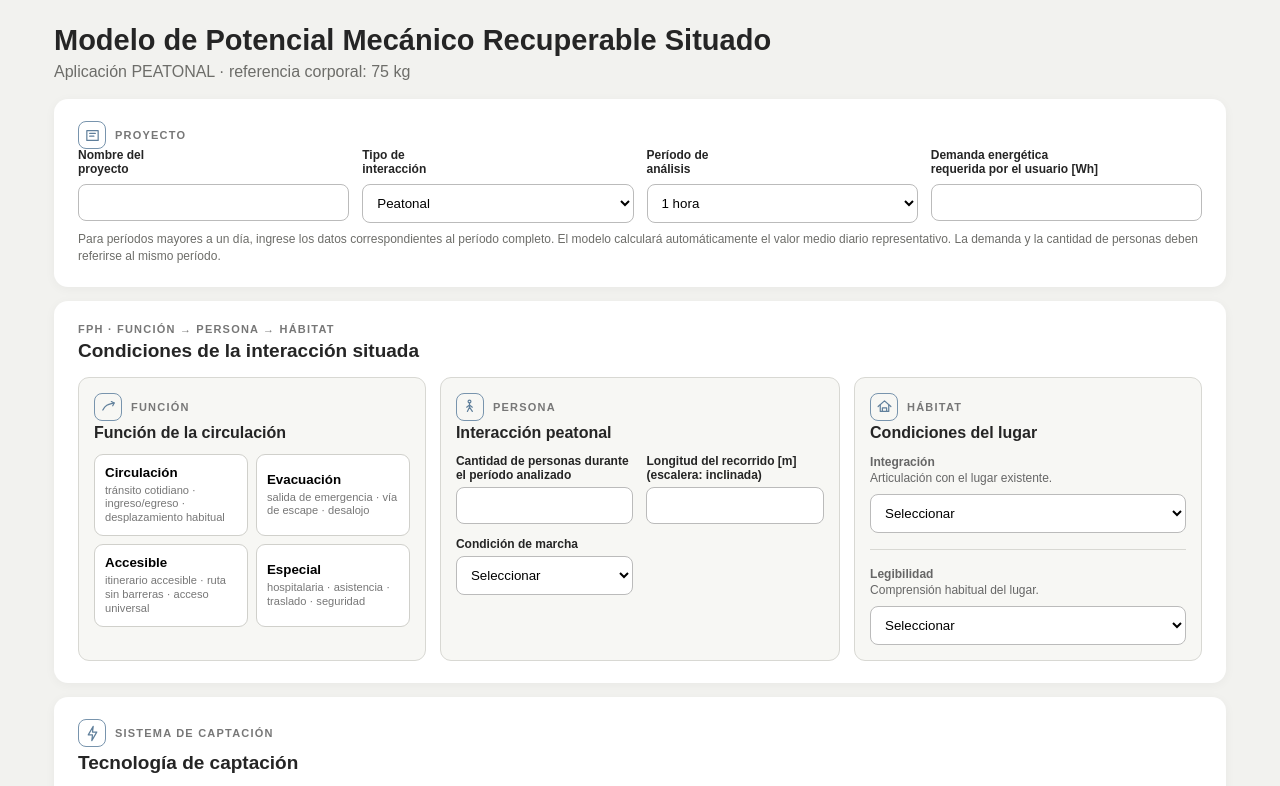
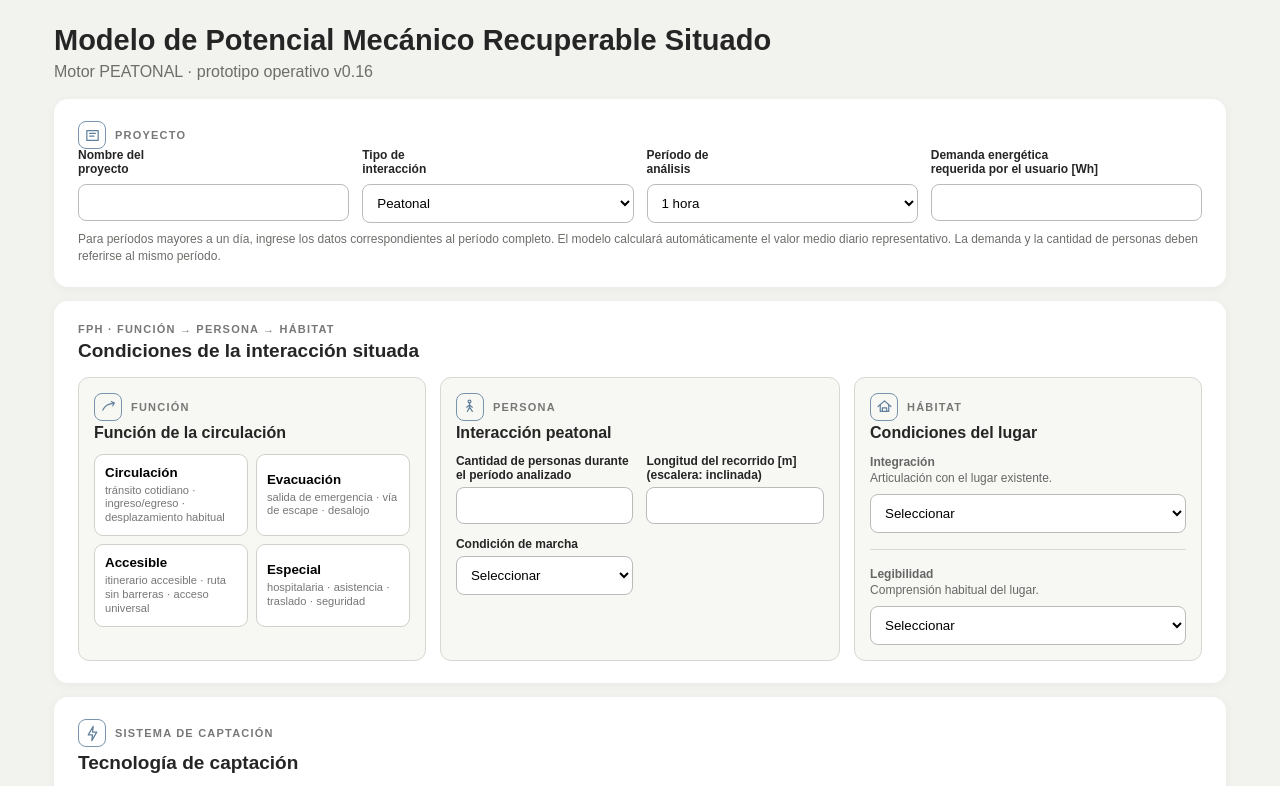
Before and after one commit to Mati-Caffe/COAST, a plain HTML site: page pmr-situado/index.html in a window 1280 px wide. Shown: the top 786 px of the page. Drawn offline with Linux system fonts and the light colour scheme.

Commit message:
Add files via upload

```diff
--- a/pmr-situado/index.html
+++ b/pmr-situado/index.html
@@ -4,7 +4,7 @@
 
 .iconTitle{display:flex;align-items:center;gap:9px}.ico{width:28px;height:28px;border:1.5px solid #7894ad;border-radius:8px;display:inline-flex;align-items:center;justify-content:center;color:#5f7f9b;flex:0 0 auto}.ico svg{width:17px;height:17px;stroke:currentColor;fill:none;stroke-width:1.7;stroke-linecap:round;stroke-linejoin:round}.fieldhead{min-height:30px;line-height:1.15}.resultCard{border-radius:12px;padding:10px}.resultCard.g,.resultCard.y,.resultCard.r{background:transparent;animation:none}.status.g{color:var(--g)}.status.y{color:var(--y)}.status.r{color:var(--r)}@keyframes redPulse{0%,100%{background:#fff1f1;box-shadow:0 0 0 rgba(185,75,75,0)}50%{background:#ffe3e3;box-shadow:0 0 0 4px rgba(185,75,75,.08)}}.pulseDot{animation:dotPulse 1.8s ease-in-out infinite;transform-origin:center}@keyframes dotPulse{0%,100%{opacity:1}50%{opacity:.38}}.techrow{grid-template-columns:repeat(5,1fr)}.projectgrid{grid-template-columns:repeat(4,minmax(0,1fr))}@media(max-width:900px){.projectgrid{grid-template-columns:repeat(2,1fr)}}@media(max-width:520px){.projectgrid{grid-template-columns:1fr}.techrow{grid-template-columns:1fr 1fr}}
 </style></head><body><main>
-<div class="hero"><h1>Modelo de Potencial Mecánico Recuperable Situado</h1><p>Aplicación PEATONAL · referencia corporal: 75 kg</p></div>
+<div class="hero"><h1>Modelo de Potencial Mecánico Recuperable Situado</h1><p>Motor PEATONAL · prototipo operativo v0.16</p></div>
 <section class="card"><div class="k iconTitle"><span class="ico"><svg viewBox="0 0 24 24"><path d="M4 5h16v14H4z"/><path d="M8 9h8M8 13h6"/></svg></span><span>PROYECTO</span></div><div class="grid projectgrid">
 <div><label class="fieldhead">Nombre del<br>proyecto</label><input id="project"></div>
 <div><label class="fieldhead">Tipo de<br>interacción</label><select id="interaction"><option value="Peatonal">Peatonal</option><option>Vehicular</option><option>Puerta / elemento móvil</option><option>Vibración</option></select></div>
```
